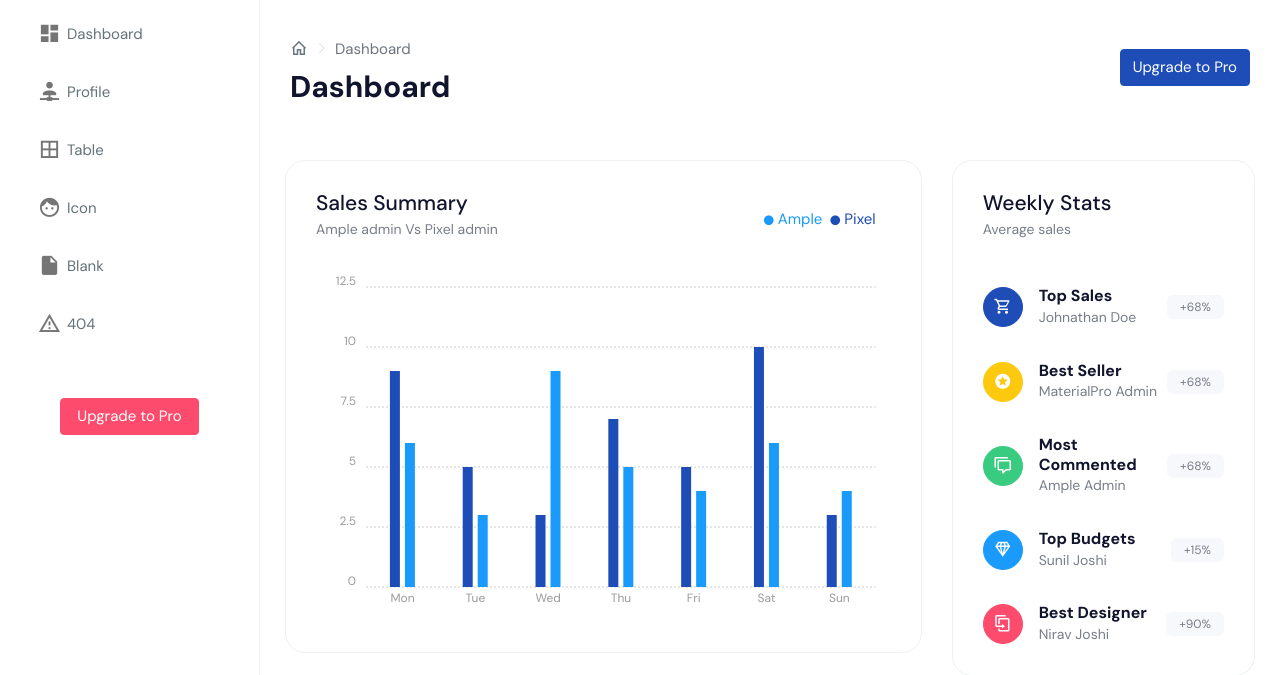
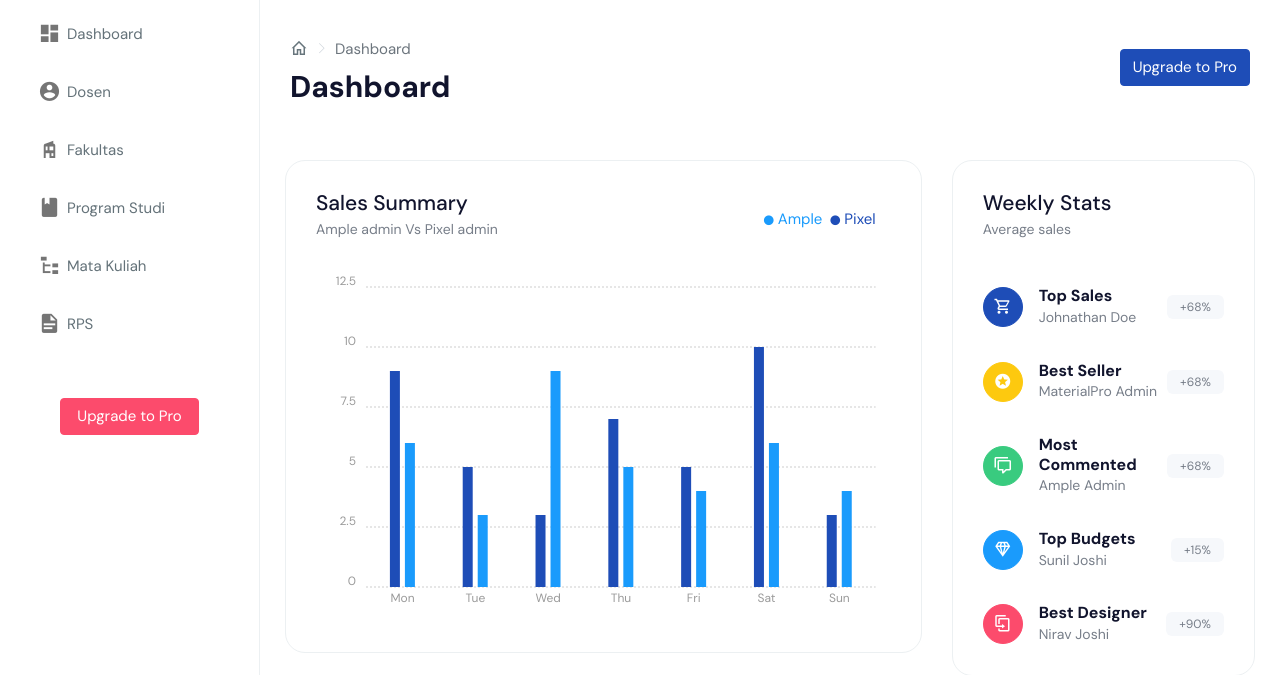
Before and after one commit to ncip48/UAS_PW2, a CodeIgniter app: page /uas_pw2_herly/index.php/admin/home in a window 1280 px wide. Shown: the part 70-745 px from the top of the page. Run offline with CodeIgniter, Linux system fonts and the light colour scheme.

Commit message:
change url sidebar

```diff
--- a/application/views/admin/templates/header.php
+++ b/application/views/admin/templates/header.php
@@ -129,12 +129,12 @@
                 <!-- Sidebar navigation-->
                 <nav class="sidebar-nav">
                     <ul id="sidebarnav">
-                        <li class="sidebar-item"> <a class="sidebar-link waves-effect waves-dark sidebar-link" href="index.html" aria-expanded="false"><i class="mdi mdi-view-dashboard"></i><span class="hide-menu">Dashboard</span></a></li>
-                        <li class="sidebar-item"> <a class="sidebar-link waves-effect waves-dark sidebar-link" href="pages-profile.html" aria-expanded="false"><i class="mdi mdi-account-network"></i><span class="hide-menu">Profile</span></a></li>
-                        <li class="sidebar-item"> <a class="sidebar-link waves-effect waves-dark sidebar-link" href="table-basic.html" aria-expanded="false"><i class="mdi mdi-border-all"></i><span class="hide-menu">Table</span></a></li>
-                        <li class="sidebar-item"> <a class="sidebar-link waves-effect waves-dark sidebar-link" href="icon-material.html" aria-expanded="false"><i class="mdi mdi-face"></i><span class="hide-menu">Icon</span></a></li>
-                        <li class="sidebar-item"> <a class="sidebar-link waves-effect waves-dark sidebar-link" href="starter-kit.html" aria-expanded="false"><i class="mdi mdi-file"></i><span class="hide-menu">Blank</span></a></li>
-                        <li class="sidebar-item"> <a class="sidebar-link waves-effect waves-dark sidebar-link" href="error-404.html" aria-expanded="false"><i class="mdi mdi-alert-outline"></i><span class="hide-menu">404</span></a></li>
+                        <li class="sidebar-item active"> <a class="sidebar-link waves-effect waves-dark sidebar-link" href="<?= base_url('admin/home') ?>" aria-expanded="false"><i class="mdi mdi-view-dashboard"></i><span class="hide-menu">Dashboard</span></a></li>
+                        <li class="sidebar-item"> <a class="sidebar-link waves-effect waves-dark sidebar-link" href="<?= base_url('admin/dosen') ?>" aria-expanded="false"><i class="mdi mdi-account-circle"></i><span class="hide-menu">Dosen</span></a></li>
+                        <li class="sidebar-item"> <a class="sidebar-link waves-effect waves-dark sidebar-link" href="<?= base_url('admin/fakultas') ?>" aria-expanded="false"><i class="mdi mdi-home-modern"></i><span class="hide-menu">Fakultas</span></a></li>
+                        <li class="sidebar-item"> <a class="sidebar-link waves-effect waves-dark sidebar-link" href="<?= base_url('admin/prodi') ?>" aria-expanded="false"><i class="mdi mdi-book"></i><span class="hide-menu">Program Studi</span></a></li>
+                        <li class="sidebar-item"> <a class="sidebar-link waves-effect waves-dark sidebar-link" href="<?= base_url('admin/matkul') ?>" aria-expanded="false"><i class="mdi mdi-file-tree"></i><span class="hide-menu">Mata Kuliah</span></a></li>
+                        <li class="sidebar-item"> <a class="sidebar-link waves-effect waves-dark sidebar-link" href="<?= base_url('admin/rps') ?>" aria-expanded="false"><i class="mdi mdi-file-document"></i><span class="hide-menu">RPS</span></a></li>
                         <li class="text-center p-40 upgrade-btn">
                             <a href="https://www.wrappixel.com/templates/flexy-bootstrap-admin-template/" class="btn d-block w-100 btn-danger text-white" target="_blank">Upgrade to Pro</a>
                         </li>
```
